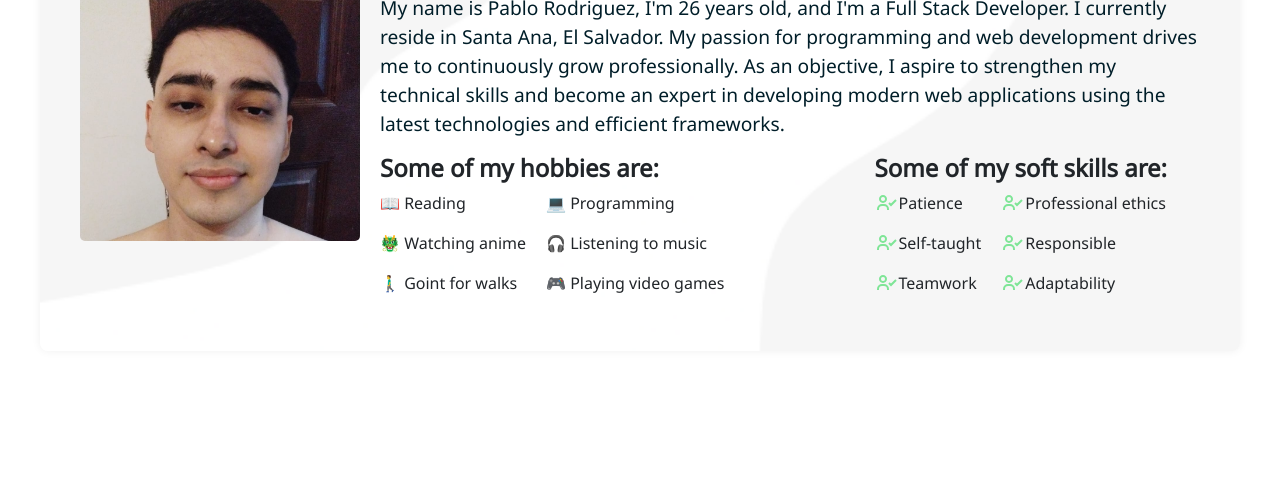
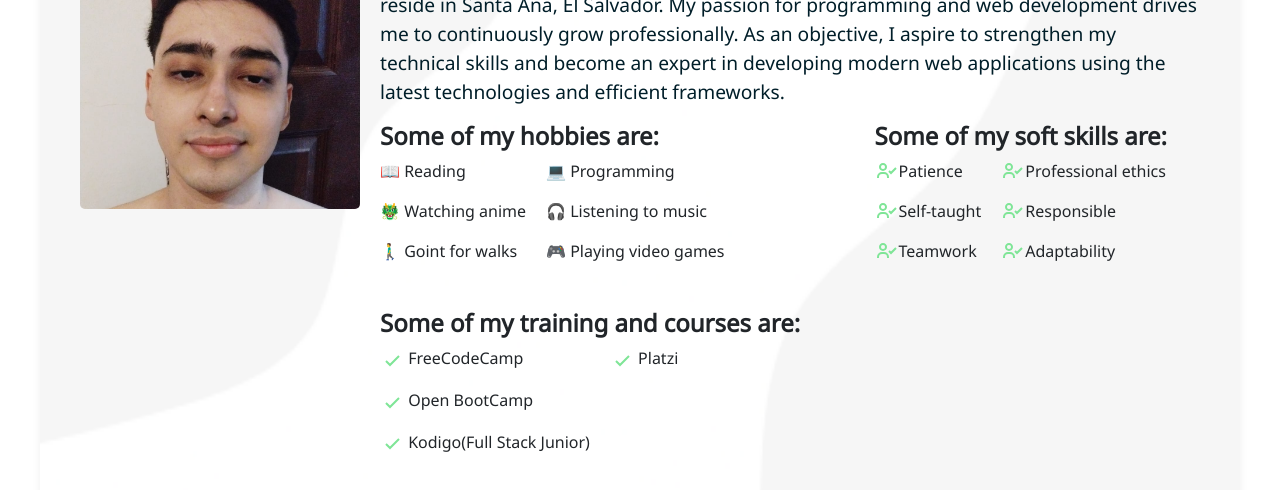
Before and after one commit to py-rod/py-rod.github.io, a plain HTML site: page views/about.html in a window 1280 px wide. Shown: the part 302-792 px from the top of the page. Drawn offline with nearby package versions, Linux system fonts and the light colour scheme.

Commit message:
Agregando parte de formaciones y cursos

```diff
--- a/assets/css/about.css
+++ b/assets/css/about.css
@@ -157,7 +157,8 @@ main {
 
 .content-hobbies-skills {
     display: flex;
-    gap: 0 150px;
+    gap: 30px 150px;
+    flex-wrap: wrap;
 }
 
 
--- a/views/about.html
+++ b/views/about.html
@@ -212,6 +212,31 @@
                                     </div>
                                 </div>
                             </div>
+                            <div>
+                                <h4>Some of my training and courses are:</h4>
+                                <div>
+                                    <div>
+                                        <p>
+                                            <img src="../assets/icons/check.svg" alt="Check">
+                                            FreeCodeCamp
+                                        </p>
+                                        <p>
+                                            <img src="../assets/icons/check.svg" alt="Check">
+                                            Open BootCamp
+                                        </p>
+                                        <p>
+                                            <img src="../assets/icons/check.svg" alt="Check">
+                                            Kodigo(Full Stack Junior)
+                                        </p>
+                                    </div>
+                                    <div>
+                                        <p>
+                                            <img src="../assets/icons/check.svg" alt="Check">
+                                            Platzi
+                                        </p>
+                                    </div>
+                                </div>
+                            </div>
                         </div>
                     </div>
                 </div>
```
